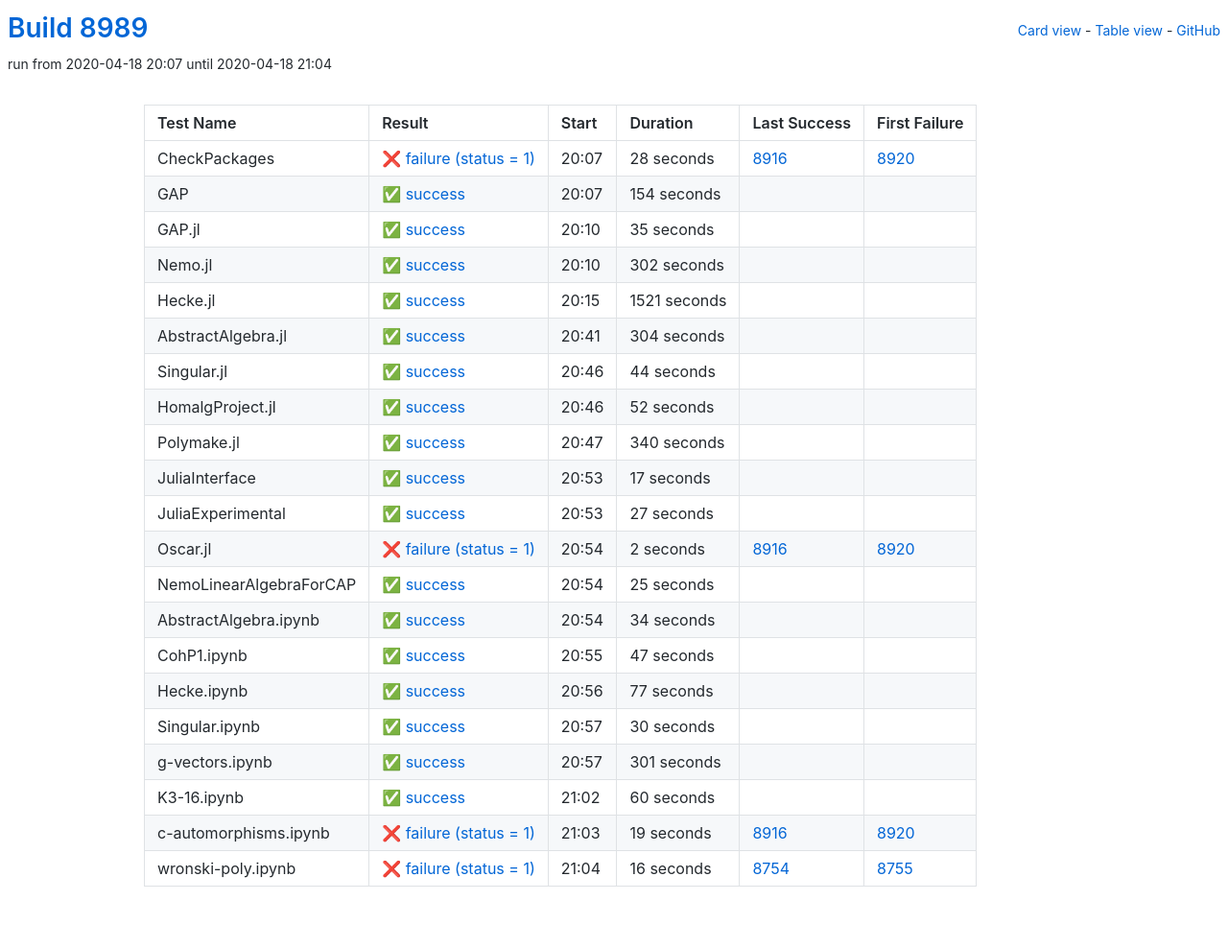
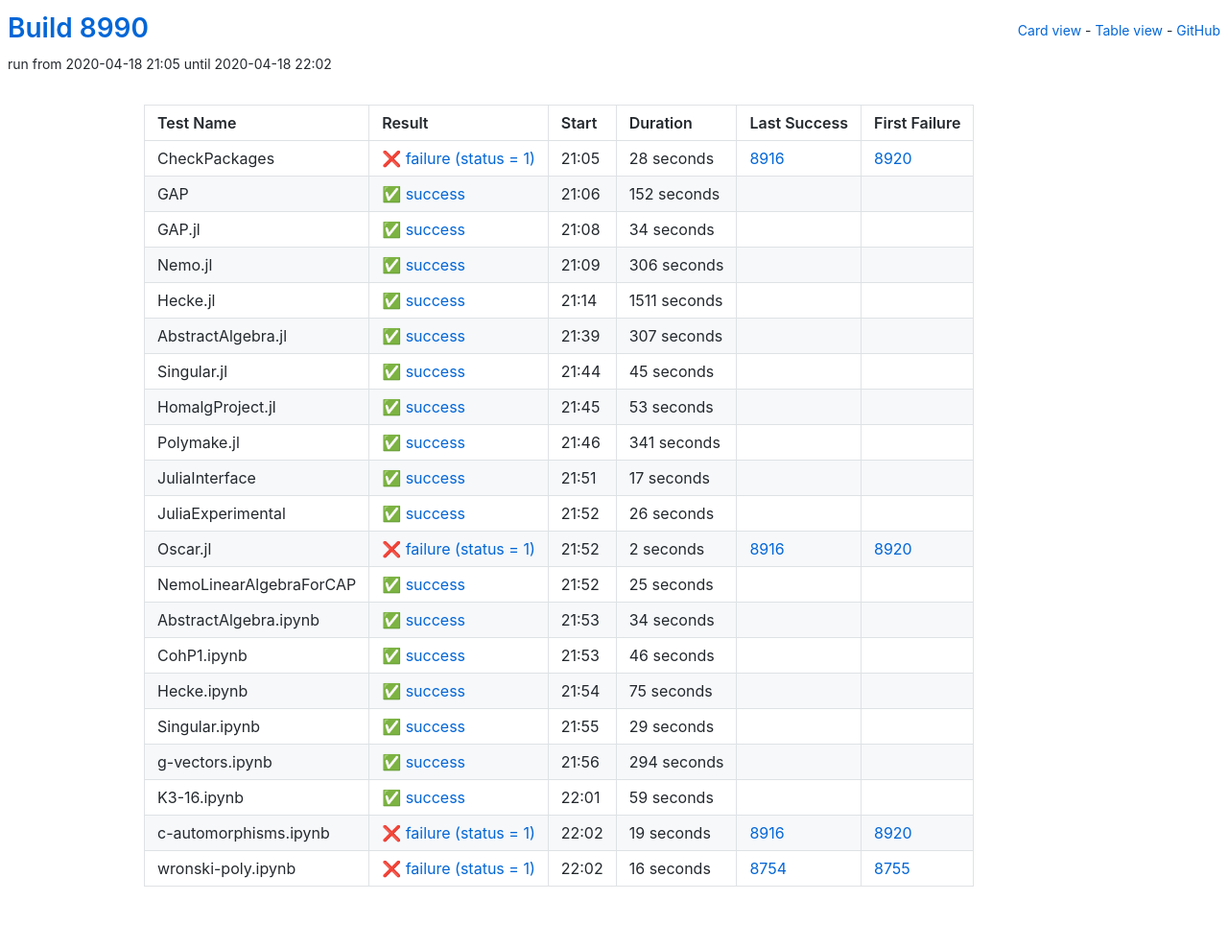
Before and after one commit to oscar-system/oscar-ci-status, a Jekyll site: the page built from table.html, in a window 1280 px wide. Shown: the whole page at 96% size. Built offline with Jekyll 4.4.1, drawn with Linux system fonts in a browser that asks for light colours.

Commit message:
Build 8990

```diff
--- a/_data/ci.yml
+++ b/_data/ci.yml
@@ -1,5 +1,5 @@
-build: 8989
-build_url: https://oscarci.mathematik.uni-kl.de/job/oscar/8989/
+build: 8990
+build_url: https://oscarci.mathematik.uni-kl.de/job/oscar/8990/
 job: oscar
 tests:
 - duration: 28
@@ -8,97 +8,97 @@
   first_failure_url: https://oscarci.mathematik.uni-kl.de/job/oscar/8920/
   last_success: 8916
   last_success_url: https://oscarci.mathematik.uni-kl.de/job/oscar/8916/
-  log: https://oscarci.mathematik.uni-kl.de/job/oscar/8989/artifact/logs/build-8989/CheckPackages.log
+  log: https://oscarci.mathematik.uni-kl.de/job/oscar/8990/artifact/logs/build-8990/CheckPackages.log
   name: CheckPackages
-  start: 2020-04-18 20:07
+  start: 2020-04-18 21:05
   status: failure
   success: false
-- duration: 154
+- duration: 152
   exitcode: 0
   first_failure: false
   first_failure_url: null
   last_success: false
   last_success_url: null
-  log: https://oscarci.mathematik.uni-kl.de/job/oscar/8989/artifact/logs/build-8989/GAP.log
+  log: https://oscarci.mathematik.uni-kl.de/job/oscar/8990/artifact/logs/build-8990/GAP.log
   name: GAP
-  start: 2020-04-18 20:07
+  start: 2020-04-18 21:06
   status: success
   success: true
-- duration: 35
+- duration: 34
   exitcode: 0
   first_failure: false
   first_failure_url: null
   last_success: false
   last_success_url: null
-  log: https://oscarci.mathematik.uni-kl.de/job/oscar/8989/artifact/logs/build-8989/GAP.jl.log
+  log: https://oscarci.mathematik.uni-kl.de/job/oscar/8990/artifact/logs/build-8990/GAP.jl.log
   name: GAP.jl
-  start: 2020-04-18 20:10
+  start: 2020-04-18 21:08
   status: success
   success: true
-- duration: 302
+- duration: 306
   exitcode: 0
   first_failure: false
   first_failure_url: null
   last_success: false
   last_success_url: null
-  log: https://oscarci.mathematik.uni-kl.de/job/oscar/8989/artifact/logs/build-8989/Nemo.jl.log
+  log: https://oscarci.mathematik.uni-kl.de/job/oscar/8990/artifact/logs/build-8990/Nemo.jl.log
   name: Nemo.jl
-  start: 2020-04-18 20:10
+  start: 2020-04-18 21:09
   status: success
   success: true
-- duration: 1521
+- duration: 1511
   exitcode: 0
   first_failure: false
   first_failure_url: null
   last_success: false
   last_success_url: null
-  log: https://oscarci.mathematik.uni-kl.de/job/oscar/8989/artifact/logs/build-8989/Hecke.jl.log
+  log: https://oscarci.mathematik.uni-kl.de/job/oscar/8990/artifact/logs/build-8990/Hecke.jl.log
   name: Hecke.jl
-  start: 2020-04-18 20:15
+  start: 2020-04-18 21:14
   status: success
   success: true
-- duration: 304
+- duration: 307
   exitcode: 0
   first_failure: false
   first_failure_url: null
   last_success: false
   last_success_url: null
-  log: https://oscarci.mathematik.uni-kl.de/job/oscar/8989/artifact/logs/build-8989/AbstractAlgebra.jl.log
+  log: https://oscarci.mathematik.uni-kl.de/job/oscar/8990/artifact/logs/build-8990/AbstractAlgebra.jl.log
   name: AbstractAlgebra.jl
-  start: 2020-04-18 20:41
+  start: 2020-04-18 21:39
   status: success
   success: true
-- duration: 44
+- duration: 45
   exitcode: 0
   first_failure: false
   first_failure_url: null
   last_success: false
   last_success_url: null
-  log: https://oscarci.mathematik.uni-kl.de/job/oscar/8989/artifact/logs/build-8989/Singular.jl.log
+  log: https://oscarci.mathematik.uni-kl.de/job/oscar/8990/artifact/logs/build-8990/Singular.jl.log
   name: Singular.jl
-  start: 2020-04-18 20:46
+  start: 2020-04-18 21:44
   status: success
   success: true
-- duration: 52
+- duration: 53
   exitcode: 0
   first_failure: false
   first_failure_url: null
   last_success: false
   last_success_url: null
-  log: https://oscarci.mathematik.uni-kl.de/job/oscar/8989/artifact/logs/build-8989/HomalgProject.jl.log
+  log: https://oscarci.mathematik.uni-kl.de/job/oscar/8990/artifact/logs/build-8990/HomalgProject.jl.log
   name: HomalgProject.jl
-  start: 2020-04-18 20:46
+  start: 2020-04-18 21:45
   status: success
   success: true
-- duration: 340
+- duration: 341
   exitcode: 0
   first_failure: false
   first_failure_url: null
   last_success: false
   last_success_url: null
-  log: https://oscarci.mathematik.uni-kl.de/job/oscar/8989/artifact/logs/build-8989/Polymake.jl.log
+  log: https://oscarci.mathematik.uni-kl.de/job/oscar/8990/artifact/logs/build-8990/Polymake.jl.log
   name: Polymake.jl
-  start: 2020-04-18 20:47
+  start: 2020-04-18 21:46
   status: success
   success: true
 - duration: 17
@@ -107,20 +107,20 @@
   first_failure_url: null
   last_success: false
   last_success_url: null
-  log: https://oscarci.mathematik.uni-kl.de/job/oscar/8989/artifact/logs/build-8989/JuliaInterface.log
+  log: https://oscarci.mathematik.uni-kl.de/job/oscar/8990/artifact/logs/build-8990/JuliaInterface.log
   name: JuliaInterface
-  start: 2020-04-18 20:53
+  start: 2020-04-18 21:51
   status: success
   success: true
-- duration: 27
+- duration: 26
   exitcode: 0
   first_failure: false
   first_failure_url: null
   last_success: false
   last_success_url: null
-  log: https://oscarci.mathematik.uni-kl.de/job/oscar/8989/artifact/logs/build-8989/JuliaExperimental.log
+  log: https://oscarci.mathematik.uni-kl.de/job/oscar/8990/artifact/logs/build-8990/JuliaExperimental.log
   name: JuliaExperimental
-  start: 2020-04-18 20:53
+  start: 2020-04-18 21:52
   status: success
   success: true
 - duration: 2
@@ -129,9 +129,9 @@
   first_failure_url: https://oscarci.mathematik.uni-kl.de/job/oscar/8920/
   last_success: 8916
   last_success_url: https://oscarci.mathematik.uni-kl.de/job/oscar/8916/
-  log: https://oscarci.mathematik.uni-kl.de/job/oscar/8989/artifact/logs/build-8989/Oscar.jl.log
+  log: https://oscarci.mathematik.uni-kl.de/job/oscar/8990/artifact/logs/build-8990/Oscar.jl.log
   name: Oscar.jl
-  start: 2020-04-18 20:54
+  start: 2020-04-18 21:52
   status: failure
   success: false
 - duration: 25
@@ -140,9 +140,9 @@
   first_failure_url: null
   last_success: false
   last_success_url: null
-  log: https://oscarci.mathematik.uni-kl.de/job/oscar/8989/artifact/logs/build-8989/NemoLinearAlgebraForCAP.log
+  log: https://oscarci.mathematik.uni-kl.de/job/oscar/8990/artifact/logs/build-8990/NemoLinearAlgebraForCAP.log
   name: NemoLinearAlgebraForCAP
-  start: 2020-04-18 20:54
+  start: 2020-04-18 21:52
   status: success
   success: true
 - duration: 34
@@ -151,64 +151,64 @@
   first_failure_url: null
   last_success: false
   last_success_url: null
-  log: https://oscarci.mathematik.uni-kl.de/job/oscar/8989/artifact/logs/build-8989/AbstractAlgebra.ipynb.log
+  log: https://oscarci.mathematik.uni-kl.de/job/oscar/8990/artifact/logs/build-8990/AbstractAlgebra.ipynb.log
   name: AbstractAlgebra.ipynb
-  start: 2020-04-18 20:54
+  start: 2020-04-18 21:53
   status: success
   success: true
-- duration: 47
+- duration: 46
   exitcode: 0
   first_failure: false
   first_failure_url: null
   last_success: false
   last_success_url: null
-  log: https://oscarci.mathematik.uni-kl.de/job/oscar/8989/artifact/logs/build-8989/CohP1.ipynb.log
+  log: https://oscarci.mathematik.uni-kl.de/job/oscar/8990/artifact/logs/build-8990/CohP1.ipynb.log
   name: CohP1.ipynb
-  start: 2020-04-18 20:55
+  start: 2020-04-18 21:53
   status: success
   success: true
-- duration: 77
+- duration: 75
   exitcode: 0
   first_failure: false
   first_failure_url: null
   last_success: false
   last_success_url: null
-  log: https://oscarci.mathematik.uni-kl.de/job/oscar/8989/artifact/logs/build-8989/Hecke.ipynb.log
+  log: https://oscarci.mathematik.uni-kl.de/job/oscar/8990/artifact/logs/build-8990/Hecke.ipynb.log
   name: Hecke.ipynb
-  start: 2020-04-18 20:56
+  start: 2020-04-18 21:54
   status: success
   success: true
-- duration: 30
+- duration: 29
   exitcode: 0
   first_failure: false
   first_failure_url: null
   last_success: false
   last_success_url: null
-  log: https://oscarci.mathematik.uni-kl.de/job/oscar/8989/artifact/logs/build-8989/Singular.ipynb.log
+  log: https://oscarci.mathematik.uni-kl.de/job/oscar/8990/artifact/logs/build-8990/Singular.ipynb.log
   name: Singular.ipynb
-  start: 2020-04-18 20:57
+  start: 2020-04-18 21:55
   status: success
   success: true
-- duration: 301
+- duration: 294
   exitcode: 0
   first_failure: false
   first_failure_url: null
   last_success: false
   last_success_url: null
-  log: https://oscarci.mathematik.uni-kl.de/job/oscar/8989/artifact/logs/build-8989/g-vectors.ipynb.log
+  log: https://oscarci.mathematik.uni-kl.de/job/oscar/8990/artifact/logs/build-8990/g-vectors.ipynb.log
   name: g-vectors.ipynb
-  start: 2020-04-18 20:57
+  start: 2020-04-18 21:56
   status: success
   success: true
-- duration: 60
+- duration: 59
   exitcode: 0
   first_failure: false
   first_failure_url: null
   last_success: false
   last_success_url: null
-  log: https://oscarci.mathematik.uni-kl.de/job/oscar/8989/artifact/logs/build-8989/K3-16.ipynb.log
+  log: https://oscarci.mathematik.uni-kl.de/job/oscar/8990/artifact/logs/build-8990/K3-16.ipynb.log
   name: K3-16.ipynb
-  start: 2020-04-18 21:02
+  start: 2020-04-18 22:01
   status: success
   success: true
 - duration: 19
@@ -217,9 +217,9 @@
   first_failure_url: https://oscarci.mathematik.uni-kl.de/job/oscar/8920/
   last_success: 8916
   last_success_url: https://oscarci.mathematik.uni-kl.de/job/oscar/8916/
-  log: https://oscarci.mathematik.uni-kl.de/job/oscar/8989/artifact/logs/build-8989/c-automorphisms.ipynb.log
+  log: https://oscarci.mathematik.uni-kl.de/job/oscar/8990/artifact/logs/build-8990/c-automorphisms.ipynb.log
   name: c-automorphisms.ipynb
-  start: 2020-04-18 21:03
+  start: 2020-04-18 22:02
   status: failure
   success: false
 - duration: 16
@@ -228,8 +228,8 @@
   first_failure_url: https://oscarci.mathematik.uni-kl.de/job/oscar/8755/
   last_success: 8754
   last_success_url: https://oscarci.mathematik.uni-kl.de/job/oscar/8754/
-  log: https://oscarci.mathematik.uni-kl.de/job/oscar/8989/artifact/logs/build-8989/wronski-poly.ipynb.log
+  log: https://oscarci.mathematik.uni-kl.de/job/oscar/8990/artifact/logs/build-8990/wronski-poly.ipynb.log
   name: wronski-poly.ipynb
-  start: 2020-04-18 21:04
+  start: 2020-04-18 22:02
   status: failure
   success: false
```
Also changed, not shown: README.md.
